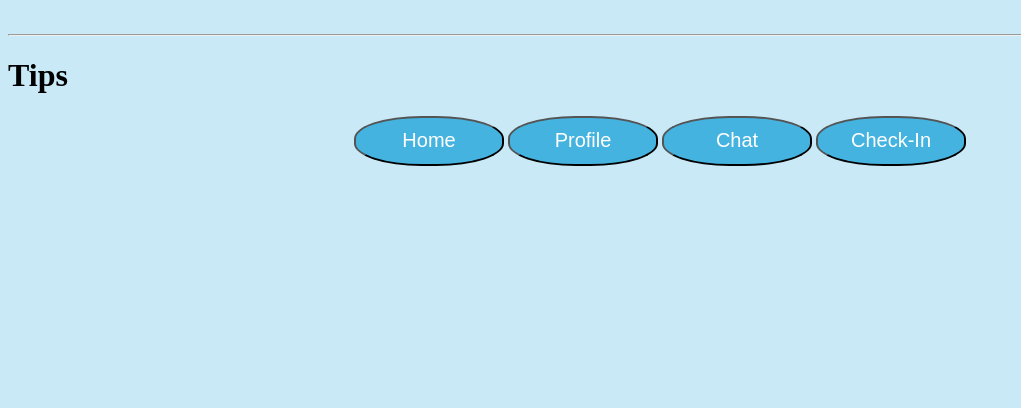
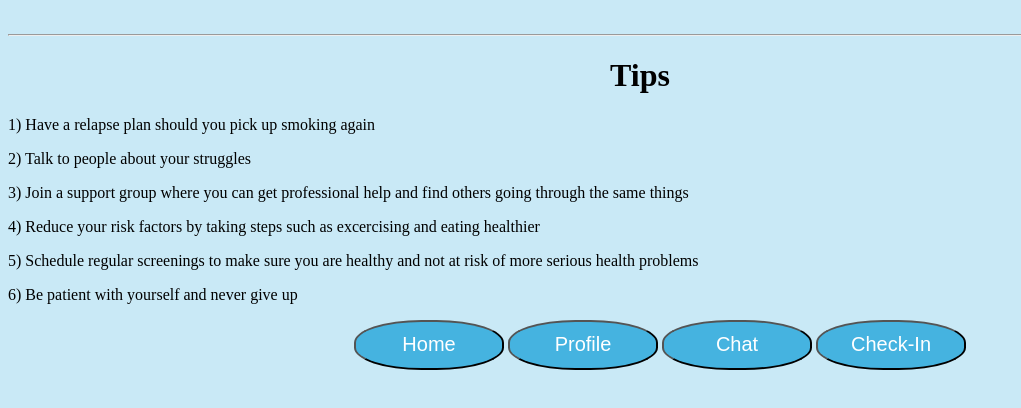
Before and after one commit to varunjitsingh6410/Breathe, a plain HTML site: page health-tips.html in a window 1280 px wide. Shown: the whole page, without its empty margins (0-1021 px from the left). Drawn offline with Linux system fonts and the light colour scheme; sample sign-in values are in the browser's storage.

Commit message:
Added content for the tips page

```diff
--- /dev/null
+++ b/health-tips.css
@@ -0,0 +1,3 @@
+.tips h1 {
+	text-align: center;
+}
--- a/health-tips.html
+++ b/health-tips.html
@@ -6,6 +6,7 @@
 		<title>Breathe</title>
 		<link rel="icon" type="img/png" href="assets/img/breathe_favicon.png">
 		<link rel="stylesheet" type="text/css" href="globalstyle.css">
+		<link rel="stylesheet" type="text/css" href="health-tips.css">
 		<script src="responses.js"></script>
 		<base href="index.html">
 		<meta charset="UTF-8">
@@ -25,7 +26,15 @@
 
 		</main><br><hr>
 
-		<h1>Tips</h1>
+		<div class="tips">
+			<h1>Tips</h1>
+			<p>1) Have a relapse plan should you pick up smoking again</p>
+			<p>2) Talk to people about your struggles</p>
+			<p>3) Join a support group where you can get professional help and find others going through the same things</p>
+			<p>4) Reduce your risk factors by taking steps such as excercising and eating healthier</p>
+			<p>5) Schedule regular screenings to make sure you are healthy and not at risk of more serious health problems</p>
+			<p>6) Be patient with yourself and never give up</p>
+		</div>
 
 		<footer>
 			<nav class="navbar">
```
